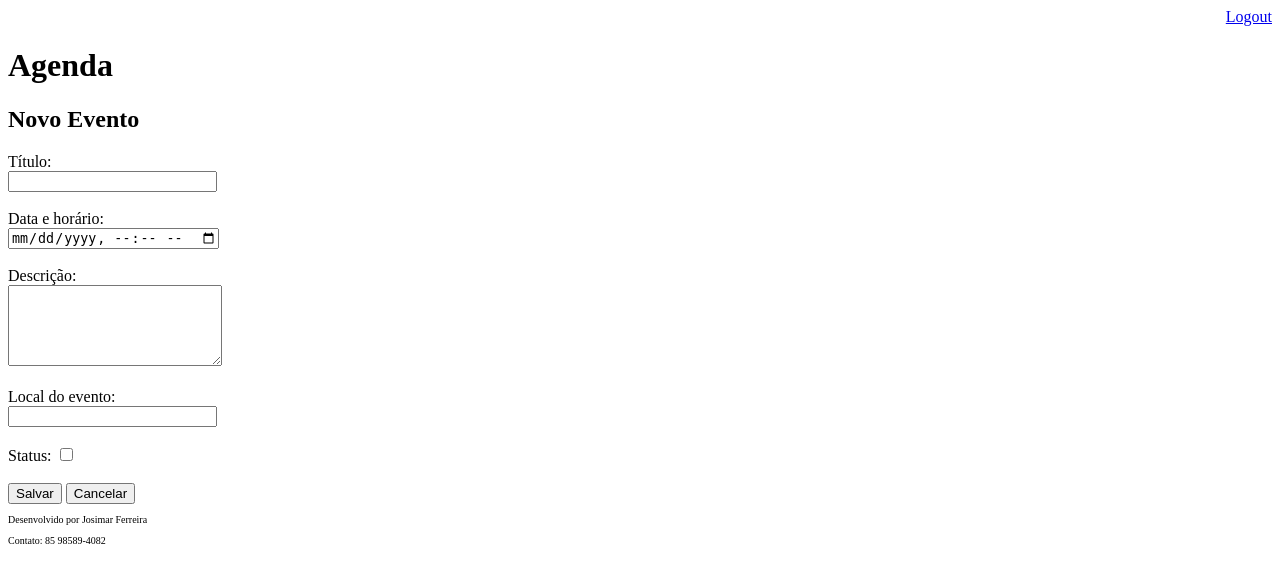
After one commit to josimarcf-new/Agenda2020, a Django app: template templates/evento.html in a window 1280 px wide. The commit adds this page. Shown: the top 583 px of the page. Run offline with Django 3.2, Linux system fonts and the light colour scheme; the template is opened without the code that fills it, so the values that code supplies are empty.

Commit message:
Inserido template para inserção de dados

```diff
--- a/templates/agenda.html
+++ b/templates/agenda.html
@@ -3,6 +3,10 @@
 {% block content %}
 
     <h2>Agendamentos</h2>
+
+    <a href="evento/">
+        <button type="button">Novo Evento</button>
+    </a>
 
     <ul style="font-size: 19px">
         {% for evento in eventos %}
--- /dev/null
+++ b/templates/evento.html
@@ -0,0 +1,33 @@
+{% extends "mod_pagina.html" %}
+
+{% block content %}
+
+    <h2>Novo Evento</h2>
+
+    <form action="submit" method="post"> {% csrf_token %}
+        <label>Título:</label>
+        <br>
+        <input type="text" name="titulo" size="23">
+        <br><br>
+        <label>Data e horário:</label>
+        <br>
+        <input type="datetime-local" name="data_evento">
+        <br><br>
+        <label>Descrição:</label>
+        <br>
+        <textarea name="descricao" rows="5" cols="24"></textarea>
+        <br><br>
+        <label>Local do evento:</label>
+        <br>
+        <input type="text" name="local" size="23">
+        <br><br>
+        <label>Status:</label>
+        <input type="checkbox" name="status">
+        <br><br>
+        <button type="submit">Salvar</button>
+        <a href="/">
+            <button type="button">Cancelar</button>
+        </a>
+    </form>
+
+{% endblock %}
--- a/templates/mod_pagina.html
+++ b/templates/mod_pagina.html
@@ -4,6 +4,7 @@
     {% include "mod_cabeca.html" %}
 </head>
 <body>
+    <h1>Agenda</h1>
     {% block content %} {% endblock %}
     {% include "mod_rodape.html" %}
 </body>
```
Also changed, not shown: core/views.py (+22 -2 lines), db.sqlite3.
